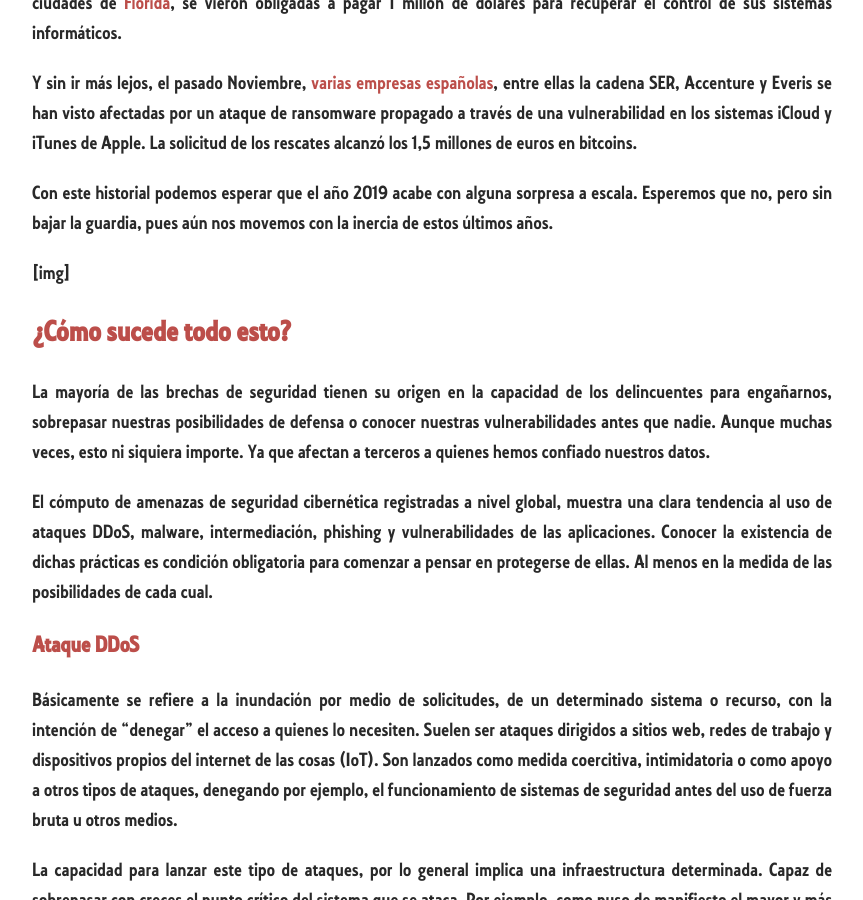
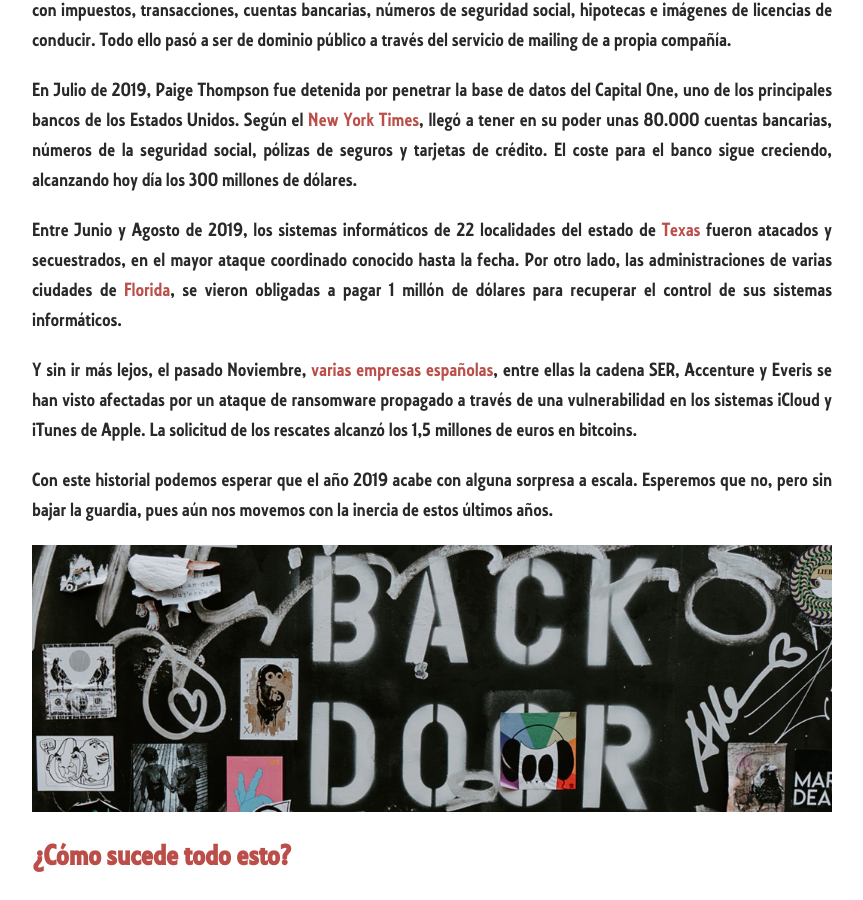
Before and after one commit to Rocmpr/blog, a Jekyll site: the page built from _posts/2019-12-07-Ciberseguridad-2020.md, in a window 1280 px wide and 900 px high, scrolled down 1999 px. Shown: the whole window, without its empty margins (208-1071 px from the left). Built offline with Jekyll 4.4.1, drawn with Linux system fonts in a browser that asks for light colours; our own code applies the rules of GitHub Pages for plain Markdown files.

Commit message:
New Images Post V

```diff
--- a/_posts/2019-12-07-Ciberseguridad-2020.md
+++ b/_posts/2019-12-07-Ciberseguridad-2020.md
@@ -30,7 +32,7 @@ Y sin ir más lejos, el pasado Noviembre, [varias empresas españolas](https://w
 
 Con este historial podemos esperar que el año 2019 acabe con alguna sorpresa a escala. Esperemos que no, pero sin bajar la guardia, pues aún nos movemos con la inercia de estos últimos años.
 
-[img]
+![Placeholder image](https://rocmpr.github.io/blog/assets/img/Cib2020002.jpg "Ciberseguridad 2020")
 
 ## ¿Cómo sucede todo esto?
 
```
Also changed, not shown: other parts of _posts/2019-12-07-Ciberseguridad-2020.md (+2 -0 lines), assets/img/Cib2020001.jpg (added), assets/img/Cib2020002.jpg (added).
